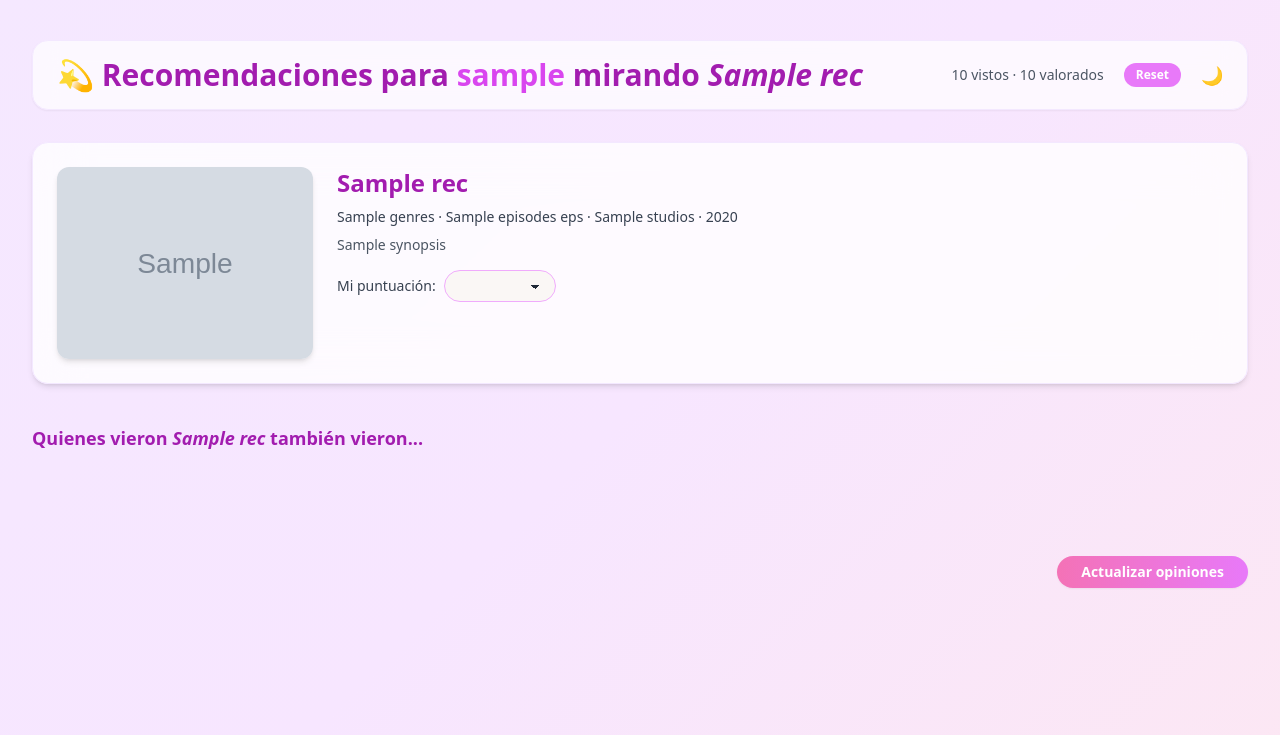
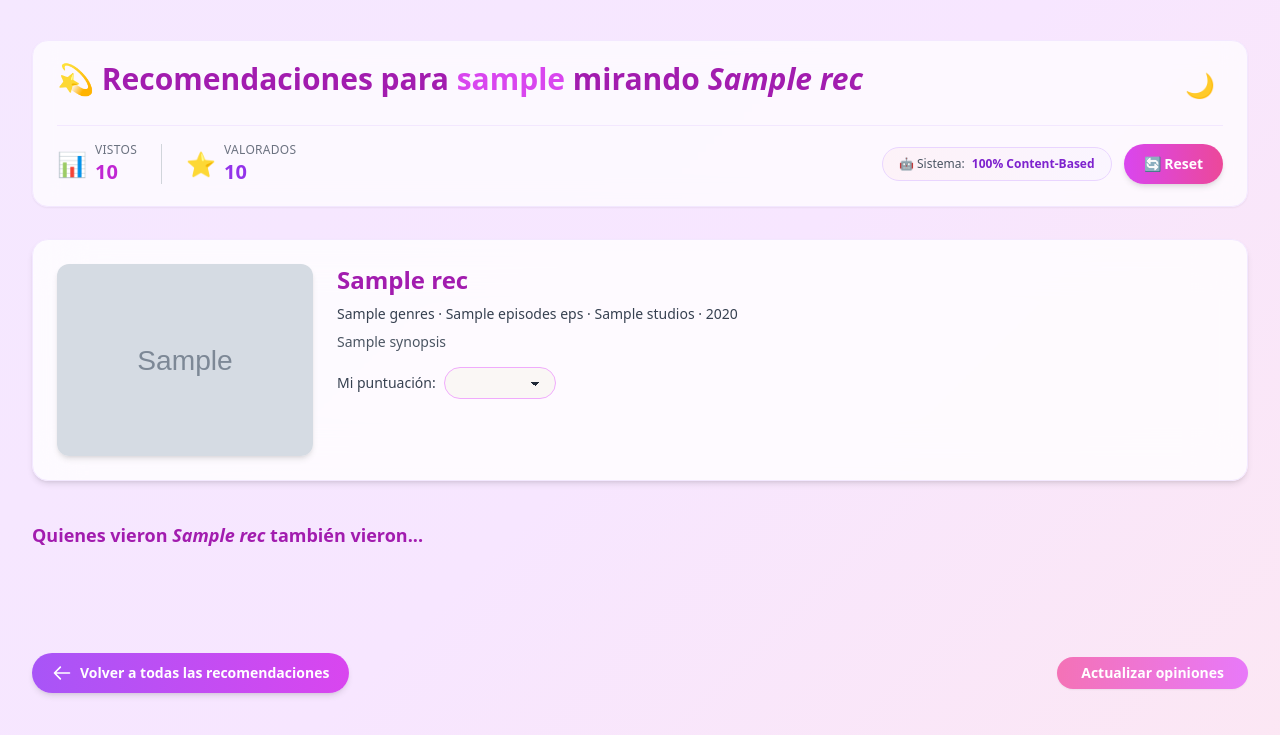
Before and after one commit to milagrosmirusta/sistemas-de-recomendacion, a Flask app: template my_anime_list/templates/recomendaciones_animes.html in a window 1280 px wide. Shown: the top 735 px of the page. Run offline with Flask 3, Linux system fonts and the light colour scheme; the template is opened without the code that fills it: most values are stand-ins (such as "Sample title", 1, 10 or a date in 2020); grey boxes marked "Sample" are stand-in pictures; parts of the project's set-up code (start-up, migrations or seed data) failed here and were passed over; some libraries are stand-ins or nearby versions.

Commit message:
Solucionando problemas de recomendador contextual + interfaz de la página

```diff
--- a/my_anime_list/app.py
+++ b/my_anime_list/app.py
@@ -100,18 +100,18 @@ def get_recomendaciones():
 @app.get('/recomendaciones/<int:anime_id>')
 def get_recomendaciones_anime(anime_id):
     username = request.cookies.get('username')
-    animes_id, sistema_usado = recomendar.recomendar_contexto(username, anime_id)
+    anime_principal_id = anime_id
+    animes_id, sistema_usado = recomendar.recomendar_contexto(username, anime_principal_id)
 
-    for anime_id in animes_id:
-        recomendar.insertar_interacciones(anime_id, username, 0)
+    for rec_anime_id in animes_id:
+        recomendar.insertar_interacciones(rec_anime_id, username, 0)
 
     animes_finales = recomendar.datos_animes(animes_id)
     cant_valorados = len(recomendar.items_valorados(username))
     cant_vistos = len(recomendar.items_vistos(username))
-    rec = recomendar.obtener_anime(anime_id)
+    rec = recomendar.obtener_anime(anime_principal_id)
 
     return render_template("recomendaciones_animes.html", rec=rec, animes_recomendados=animes_finales, username=username, cant_valorados=cant_valorados, cant_vistos=cant_vistos)
-
 
 @app.post('/recomendaciones')
 def post_recomendaciones():
--- a/my_anime_list/recomendar.py
+++ b/my_anime_list/recomendar.py
@@ -1,5 +1,3 @@
-## version: 1.5 -- two tower
-
 from mimetypes import init
 import sqlite3
 import os
@@ -9,7 +7,6 @@ import time
 
 import metricas
 
-#DATABASE_FILE = os.path.dirname(os.path.abspath("__file__")) + "/datos/qll.db"
 DATABASE_FILE = os.path.dirname(__file__) + "/datos/mal.db"
 
 ### --- RECOMENDADOR USADO --- ###
@@ -118,7 +115,6 @@ def crear_usuario(username):
 def insertar_interacciones(anime_id, username, score):
     if score == 0:
         # Si score es 0 (marcar como visto), solo insertar si NO existe
-        # Esto evita sobrescribir valoraciones existentes
         query = "INSERT INTO interacciones(anime_id, username, score) VALUES (?, ?, ?) ON CONFLICT (anime_id, username) DO NOTHING;"
         sql_execute(query, [anime_id, username, score])
     else:
@@ -186,7 +182,7 @@ def filtrar_por_genero(anime_principal_id, lista_ids, N=3):
 
     filtrados = []
     for a in candidatos:
-        # Manejar casos donde genres puede ser None
+        # Manejo casos donde genres puede ser None
         if not a["genres"]:
             continue
         generos = [g.strip() for g in a["genres"].split(",")]
@@ -201,10 +197,6 @@ def filtrar_por_genero(anime_principal_id, lista_ids, N=3):
     return random.sample(filtrados, k=min(N, len(filtrados)))
 
 def calcular_similitud_items():
-    """
-    Crea una tabla de items similares basada en co-ocurrencia.
-    Solo la crea si está vacía o no existe.
-    """
     print("⏳ Verificando tabla item_similitudes...")
 
     # Verificar si la tabla existe
@@ -252,7 +244,6 @@ def calcular_similitud_items():
     print(f"item_similitudes creada con {count[0]['cnt']} pares de similitudes")
 
 
-###
 def init():
     """Crea la tabla top_animes solo si no existe o está vacía."""
     # Verificar si la tabla existe y tiene datos
@@ -528,17 +519,17 @@ def recomendador_hibrido(username, animes_relevantes, animes_desconocidos, N=9):
     num_ratings = len(animes_relevantes)
 
     if num_ratings < 10:
-        print(f"[Híbrido→TopN]", end=" | ")  # ✅ LOGGING
+        print(f"[Híbrido→TopN]", end=" | ")
         return recomendador_top_n(username, animes_relevantes, animes_desconocidos, N)
     elif num_ratings < 50:
-        print(f"[Híbrido→Item80%+Content20%]", end=" | ")  # ✅ LOGGING
+        print(f"[Híbrido→Item80%+Content20%]", end=" | ")
         n_item = int(N * 0.8)
         n_content = N - n_item
         item_recs = recomendador_item_based(username, animes_relevantes, animes_desconocidos, n_item)
         content_recs = recomendador_content_based_avanzado(username, animes_relevantes, animes_desconocidos, n_content * 2)
         return mezclar_recomendaciones(item_recs, content_recs, N)
     else:
-        print(f"[Híbrido→Item100%]", end=" | ")  # ✅ LOGGING
+        print(f"[Híbrido→Item100%]", end=" | ")
         return recomendador_item_based(username, animes_relevantes, animes_desconocidos, N)
 
 
@@ -808,18 +799,18 @@ def recomendar_contexto(username, anime_id, animes_relevantes=None, animes_desco
         animes_desconocidos = items_desconocidos(username)
 
     # Siempre uso content-based para contexto
-    sistema_nombre = "Basado en Contenido (Contextual)"
+    sistema_nombre = "Basado en Contenido (Content-Based)"
 
-    base_recs = recomendador_content_based_avanzado(username, animes_relevantes, animes_desconocidos, N * 5)
-    filtrados = filtrar_por_genero(anime_id, base_recs, N)
+    base_recs = recomendador_content_based_avanzado(username, animes_relevantes, animes_desconocidos, N * 10)
+    filtrados = filtrar_por_genero(anime_id, base_recs)
 
-    # Si el filtro deja pocos resultados, completar con el resto
+    # Excluyo el anime anime principal
+    filtrados = [x for x in filtrados if x != anime_id]
     if len(filtrados) < N:
         faltan = [x for x in base_recs if x not in filtrados and x != anime_id]
         random.shuffle(faltan)
         filtrados += faltan[:N - len(filtrados)]
 
-    # ✅ Retornar ambos valores
     return filtrados[:N], sistema_nombre
 
 
--- a/my_anime_list/templates/recomendaciones_animes.html
+++ b/my_anime_list/templates/recomendaciones_animes.html
@@ -7,7 +7,7 @@
   <!--<link rel="stylesheet" href="{{ url_for('static', filename='css/full_daisyui.css') }}">-->
 
   <link href="https://cdn.jsdelivr.net/npm/daisyui@latest/dist/full.css" rel="stylesheet" type="text/css" />
-  <title>Recomendaciones de {{ rec.title }} para {{ username }}</title>
+  <title>Recomendaciones para {{ username }}</title>
 
   <style>
     /* 🌸 Modo claro */
@@ -28,7 +28,7 @@
       to { opacity: 1; transform: translateY(0); }
     }
 
-    /* 🌙 Modo oscuro personalizado */
+    /* 🌙 Modo oscuro */
     html[data-theme="dark"] body {
       background: linear-gradient(135deg, #1a102e, #2a1745, #3b1a55);
       color: #f3e8ff;
@@ -59,7 +59,9 @@
     html[data-theme="dark"] .bg-white\/80 {
       background: rgba(42, 23, 69, 0.7);
     }
+	 /* Corrige el select grande en PythonAnywhere */
 	</style>
+
 
   <script>
     document.addEventListener("DOMContentLoaded", () => {
@@ -79,30 +81,67 @@
     }
   </script>
 </head>
-
 <body class="min-h-screen text-gray-800 px-8 py-10 font-sans">
   <div class="max-w-7xl mx-auto">
-
-    <!-- 🧭 Header -->
-    <header class="flex justify-between items-center mb-8 bg-white/70 backdrop-blur-md border border-purple-100 shadow-sm rounded-2xl px-6 py-4">
+    <!-- 🧭 Header Mejorado -->
+    <header class="mb-8 bg-white/70 backdrop-blur-md border border-purple-100 shadow-sm rounded-2xl px-6 py-5">
+      <!-- Fila superior: Título + Theme toggle -->
+      <div class="flex justify-between items-start mb-4">
+        <!-- Título -->
         <div>
           <h1 class="text-3xl font-bold text-fuchsia-700">
              💫 Recomendaciones para <span class="text-fuchsia-500">{{ username }}</span> mirando <span class="italic">{{ rec.title }}</span>
           </h1>
         </div>
 
-      <div class="flex items-center gap-3 text-sm text-gray-600">
-        <span>{{ cant_vistos }} vistos · {{ cant_valorados }} valorados</span>
-        <a href="/reset"
-           class="ml-2 bg-fuchsia-400 hover:bg-fuchsia-500 text-white font-semibold text-xs px-3 py-1 rounded-full transition">
-          Reset
-        </a>
-        <!-- 🌞🌙 Toggle -->
-        <button onclick="toggleTheme()" class="ml-2 text-lg hover:scale-110 transition-all" title="Cambiar tema">
+        <!-- Theme toggle -->
+        <button onclick="toggleTheme()" class="text-2xl hover:scale-110 transition-all p-2" title="Cambiar tema">
           <span id="theme-icon">🌙</span>
         </button>
       </div>
+
+      <!-- Fila inferior: Stats + Sistema + Reset -->
+      <div class="flex justify-between items-center pt-4 border-t border-purple-100">
+        <!-- Stats a la izquierda con iconos -->
+        <div class="flex items-center gap-6">
+          <div class="flex items-center gap-2">
+            <span class="text-2xl">📊</span>
+            <div>
+              <div class="text-xs text-gray-500 uppercase tracking-wide">Vistos</div>
+              <div class="text-xl font-bold text-fuchsia-600">{{ cant_vistos }}</div>
+            </div>
+          </div>
+
+          <div class="h-10 w-px bg-gray-300"></div>
+
+          <div class="flex items-center gap-2">
+            <span class="text-2xl">⭐</span>
+            <div>
+              <div class="text-xs text-gray-500 uppercase tracking-wide">Valorados</div>
+              <div class="text-xl font-bold text-purple-600">{{ cant_valorados }}</div>
+            </div>
+          </div>
+        </div>
+
+        <!-- Sistema + Reset a la derecha -->
+        <div class="flex items-center gap-3">
+          {% if cant_valorados >= 0 %}
+          <div class="text-xs bg-gradient-to-r from-pink-50 to-purple-50 px-4 py-2 rounded-full border border-purple-200">
+            <span class="text-gray-600">🤖 Sistema:</span>
+            <span class="font-semibold text-purple-700 ml-1">100% Content-Based</span>
+          </div>
+          {% endif %}
+
+          <a href="/reset"
+             class="bg-gradient-to-r from-fuchsia-500 to-pink-500 hover:from-fuchsia-600 hover:to-pink-600 text-white font-semibold text-sm px-5 py-2.5 rounded-full transition shadow-md hover:shadow-lg transform hover:-translate-y-0.5">
+            🔄 Reset
+          </a>
+        </div>
+      </div>
     </header>
+
+<body class="min-h-screen text-gray-800 px-8 py-10 font-sans">
+  <div class="max-w-7xl mx-auto">
 
     <!-- 🎬 Anime principal -->
     <form method="post" action="/recomendaciones" class="flex flex-col gap-10">
@@ -172,7 +211,15 @@
       </div>
 
       <!-- 🌸 Botón -->
-      <div class="flex justify-end mt-10">
+<div class="flex justify-between items-center mt-10">
+  <a href="/recomendaciones"
+     class="inline-flex items-center gap-2 bg-gradient-to-r from-purple-500 to-fuchsia-500 hover:from-purple-600 hover:to-fuchsia-600 text-white font-semibold text-sm px-5 py-2.5 rounded-full transition shadow-md hover:shadow-lg transform hover:-translate-y-0.5">
+    <svg class="w-5 h-5" fill="none" stroke="currentColor" viewBox="0 0 24 24">
+      <path stroke-linecap="round" stroke-linejoin="round" stroke-width="2" d="M10 19l-7-7m0 0l7-7m-7 7h18"/>
+    </svg>
+    Volver a todas las recomendaciones
+  </a>
+
   <input type="submit" value="Actualizar opiniones"
          class="btn btn-sm bg-gradient-to-r from-pink-400 to-fuchsia-400 text-white border-none hover:from-pink-500 hover:to-fuchsia-500 transition px-6">
 </div>
```
Lines whose indentation alone changed are shown as unchanged.
